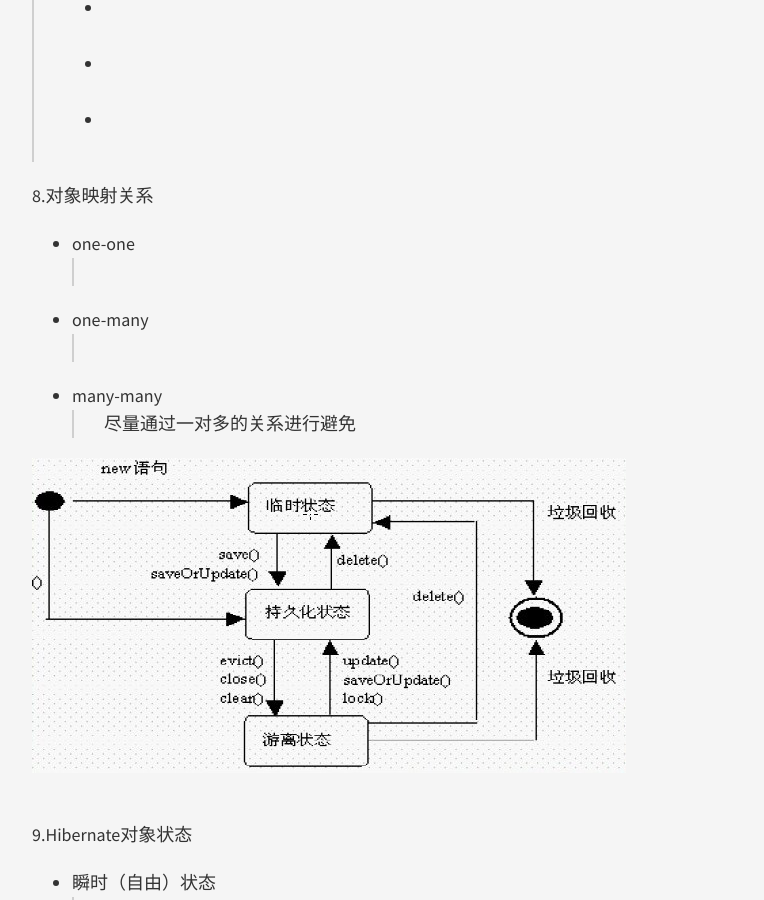
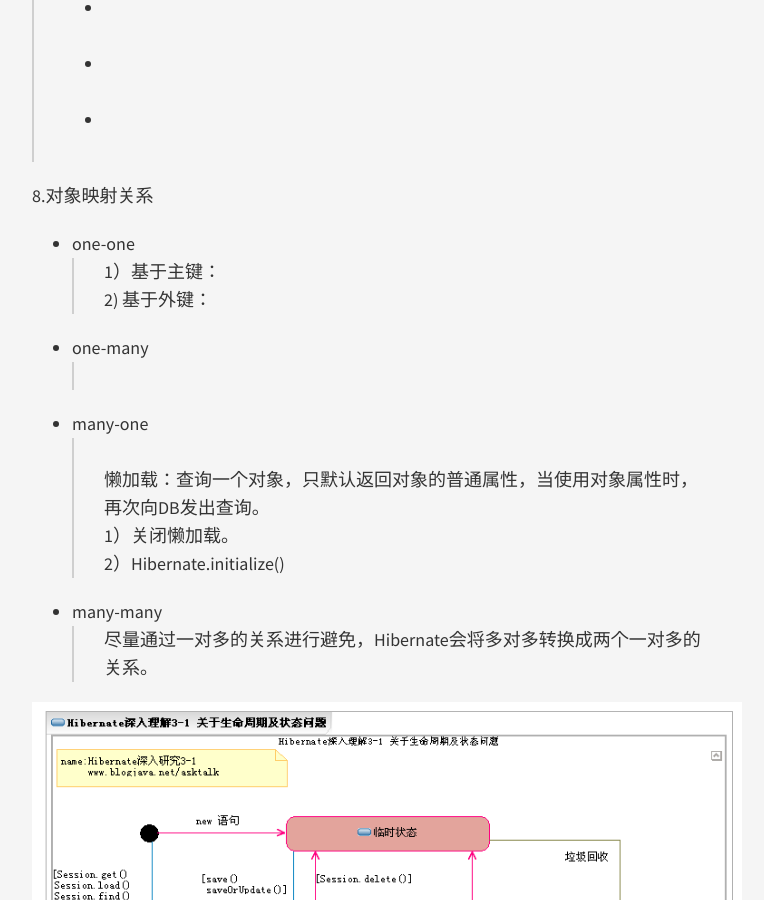
Before and after one commit to nanhuirong/nanhuirong.github.io, a Jekyll site: the page built from _posts/2017-05-10-Hibernate.md, in a window 1280 px wide and 900 px high, scrolled down 3279 px. Shown: the whole window, without its empty margins (253-1017 px from the left). Built offline with Jekyll 4.4.1, drawn with Linux system fonts in a browser that asks for light colours; nearby versions of some CDN libraries; some of the changed text lies outside the part shown.

Commit message:
2017-05-16

```diff
--- a/_posts/2017-05-10-Hibernate.md
+++ b/_posts/2017-05-10-Hibernate.md
@@ -81,13 +81,19 @@ title: Hibernate
 
 8.对象映射关系
 + one-one<br>
-><br>
+>1）基于主键：<br>
+>2) 基于外键：<br>
 + one-many<br>
 ><br>
++ many-one<br>
+><br>
+>懒加载：查询一个对象，只默认返回对象的普通属性，当使用对象属性时，再次向DB发出查询。<br>
+> 1）关闭懒加载。<br>
+> 2）Hibernate.initialize()<br>
 + many-many<br>
->尽量通过一对多的关系进行避免<br>
+>尽量通过一对多的关系进行避免，Hibernate会将多对多转换成两个一对多的关系。<br>
 
-![](https://raw.githubusercontent.com/nanhuirong/nanhuirong.github.io/master/_posts/hibernate/hibernate对象状态.jpg)<br>
+![](https://raw.githubusercontent.com/nanhuirong/nanhuirong.github.io/master/_posts/hibernate/hibernate对象状态.gif)<br>
 
 9.Hibernate对象状态
 + 瞬时（自由）状态<br>
@@ -96,3 +102,6 @@ title: Hibernate
 >已经被保存到DB的实体对象，并且还处在hibernate的缓存管理中。持久对象总是与 Session 和 Transaction 相关联，在一个 Session 中，对持久对象的改变不会马上对数据库进行变更，而必须在 Transaction 终止，也就是执行 commit() 之后，才在数据库中真正运行 SQL 进行变更，持久对象的状态才会与数据库进行同步。在同步之前的持久对象称为脏 (dirty) 对象。<br>
 + 托管（游离）状态<br>
 >当一个持久化对象脱离hibernate的缓存管理（session关闭）时，处于游离状态（与自由状态的区别在于在DB中可能存在对应的记录）<br>
+
+10.级联（cascade）
+>当进行一个操作时，另外的操作自动完成。常用的cascade:none,all,save-update,delete, lock,refresh,evict,replicate,persist,merge,delete-orphan(one-to-many)。<br>
```
Also changed, not shown: _posts/2017-05-14-struts.md (added, +7 -0 lines), _posts/2017-05-16-Servlet.md (added, +15 -0 lines), _posts/2017-05-16-Tomcat.md (added, +24 -0 lines), _posts/2017-05-16-j2ee.md (added, +55 -0 lines), _posts/hibernate/hibernate对象状态.gif (added), _posts/hibernate/hibernate对象状态.jpg (deleted), _posts/tomcat/tomcat体系结构.gif (added), _posts/tomcat/tomcat体系结构.png (added).
